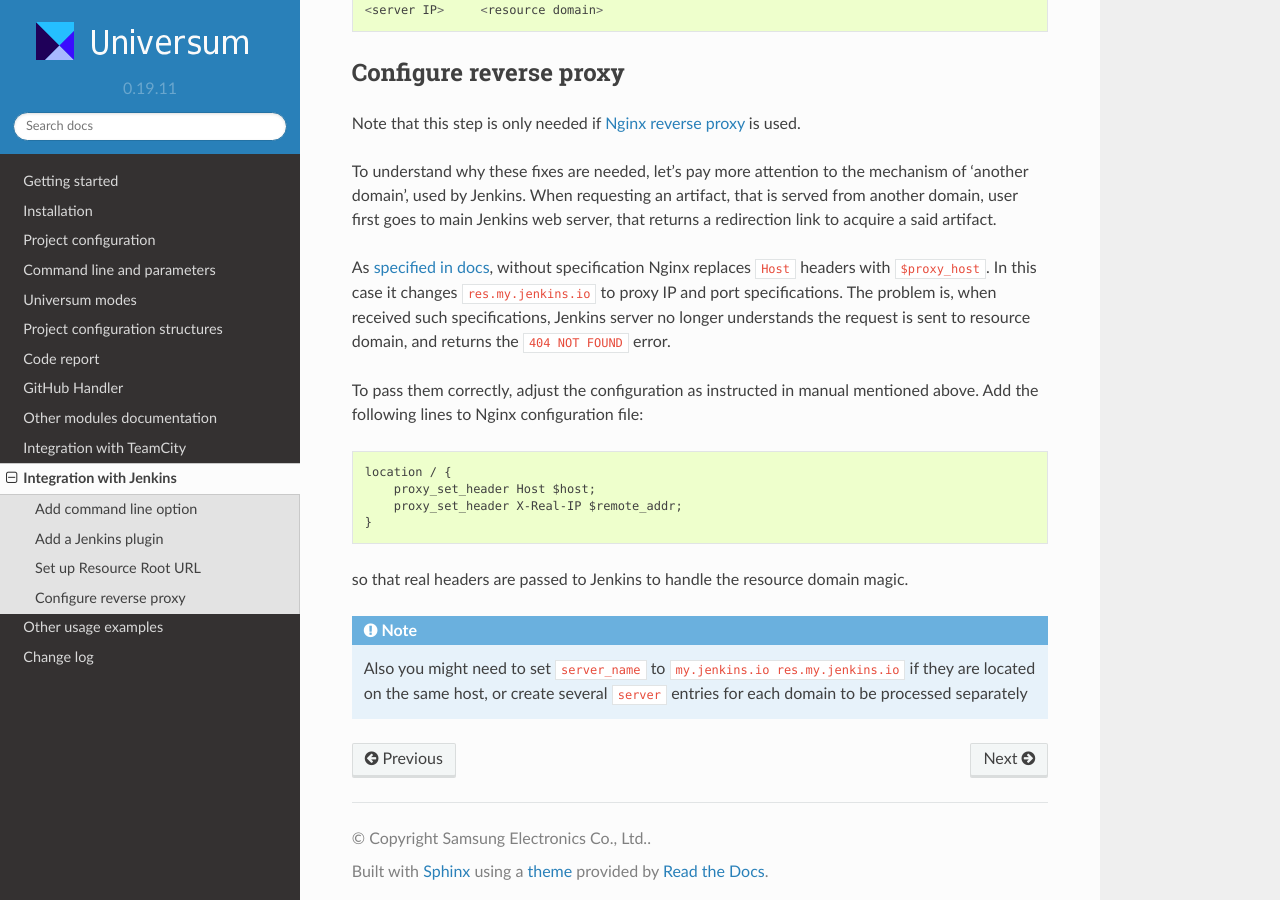
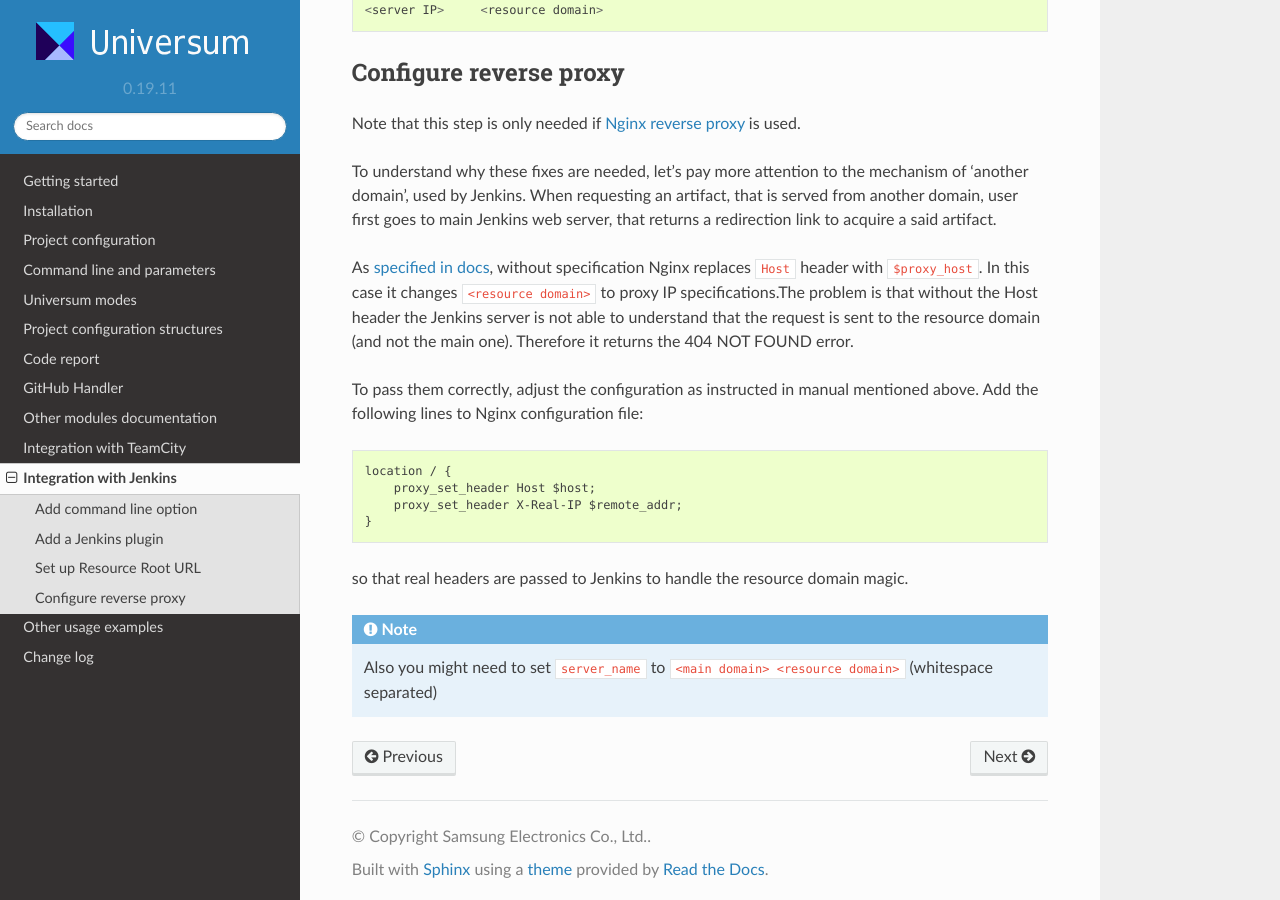
Before and after one commit to Samsung/Universum, a Sphinx documentation site: the page built from doc/jenkins.rst, in a window 1280 px wide and 900 px high, scrolled down 2312 px. Built offline with Sphinx 7.4.7 and the Read the Docs theme 2.0.0, drawn with Linux system fonts in a browser that asks for light colours.

Commit message:
fix(doc): add additional changes from review

```diff
--- a/doc/jenkins.rst
+++ b/doc/jenkins.rst
@@ -118,9 +118,10 @@ Jenkins. When requesting an artifact, that is served from another domain, user f
 server, that returns a redirection link to acquire a said artifact.
 
 As `specified in docs <https://docs.nginx.com/nginx/admin-guide/web-server/reverse-proxy/#passing-request-headers>`__,
-without specification Nginx replaces ``Host`` headers with ``$proxy_host``. In this case it changes
-``res.my.jenkins.io`` to proxy IP and port specifications. The problem is, when received such specifications,
-Jenkins server no longer understands the request is sent to resource domain, and returns the ``404 NOT FOUND`` error.
+without specification Nginx replaces ``Host`` header with ``$proxy_host``. In this case it changes
+``<resource domain>`` to proxy IP specifications.The problem is that without the Host header the Jenkins server
+is not able to understand that the request is sent to the resource domain (and not the main one). Therefore it returns
+the 404 NOT FOUND error.
 
 To pass them correctly, adjust the configuration as instructed in manual mentioned above. Add the following lines
 to Nginx configuration file::
@@ -134,5 +135,4 @@ so that real headers are passed to Jenkins to handle the resource domain magic.
 
 .. note::
 
-    Also you might need to set ``server_name`` to ``my.jenkins.io res.my.jenkins.io`` if they are located
-    on the same host, or create several ``server`` entries for each domain to be processed separately
+    Also you might need to set ``server_name`` to ``<main domain> <resource domain>`` (whitespace separated)
```
